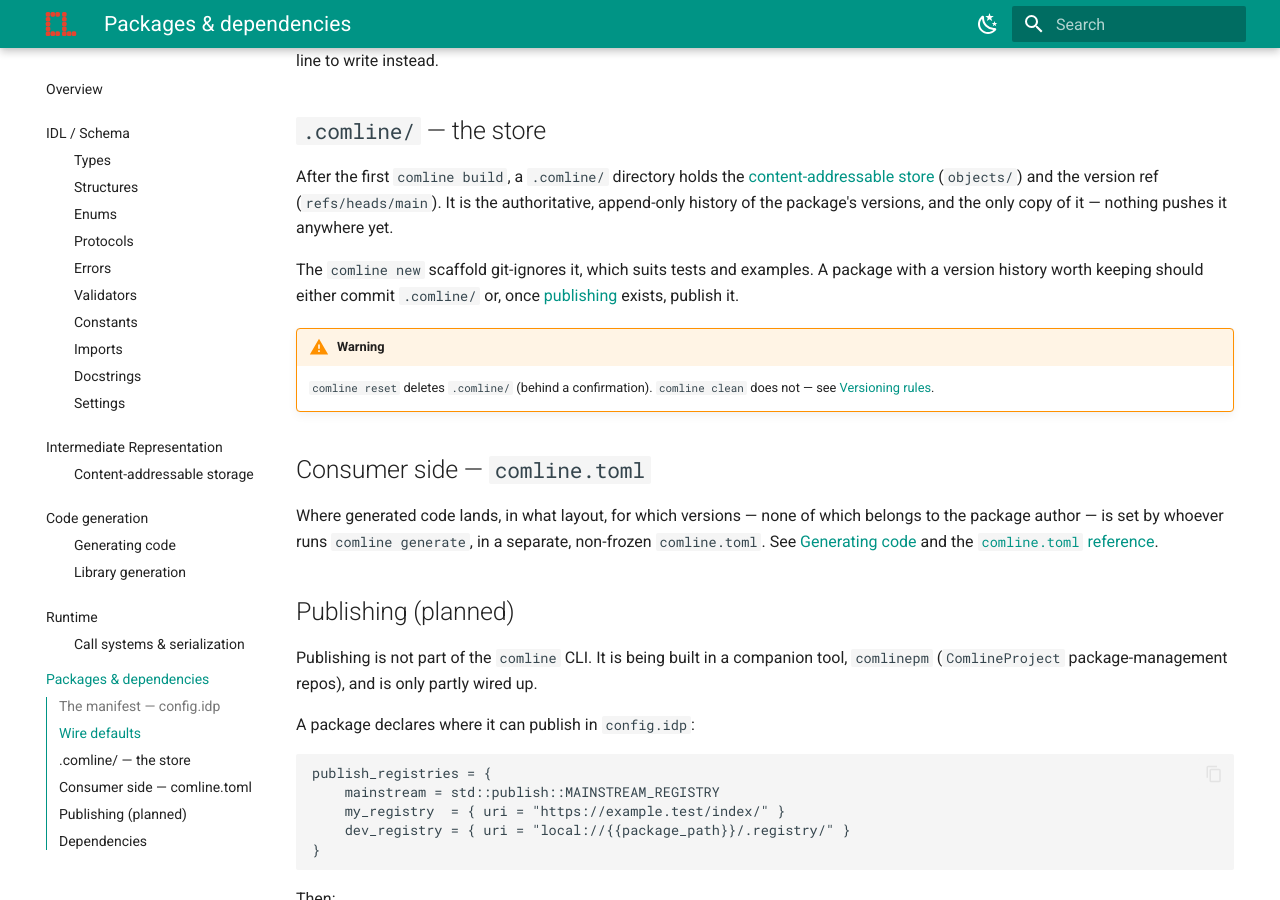
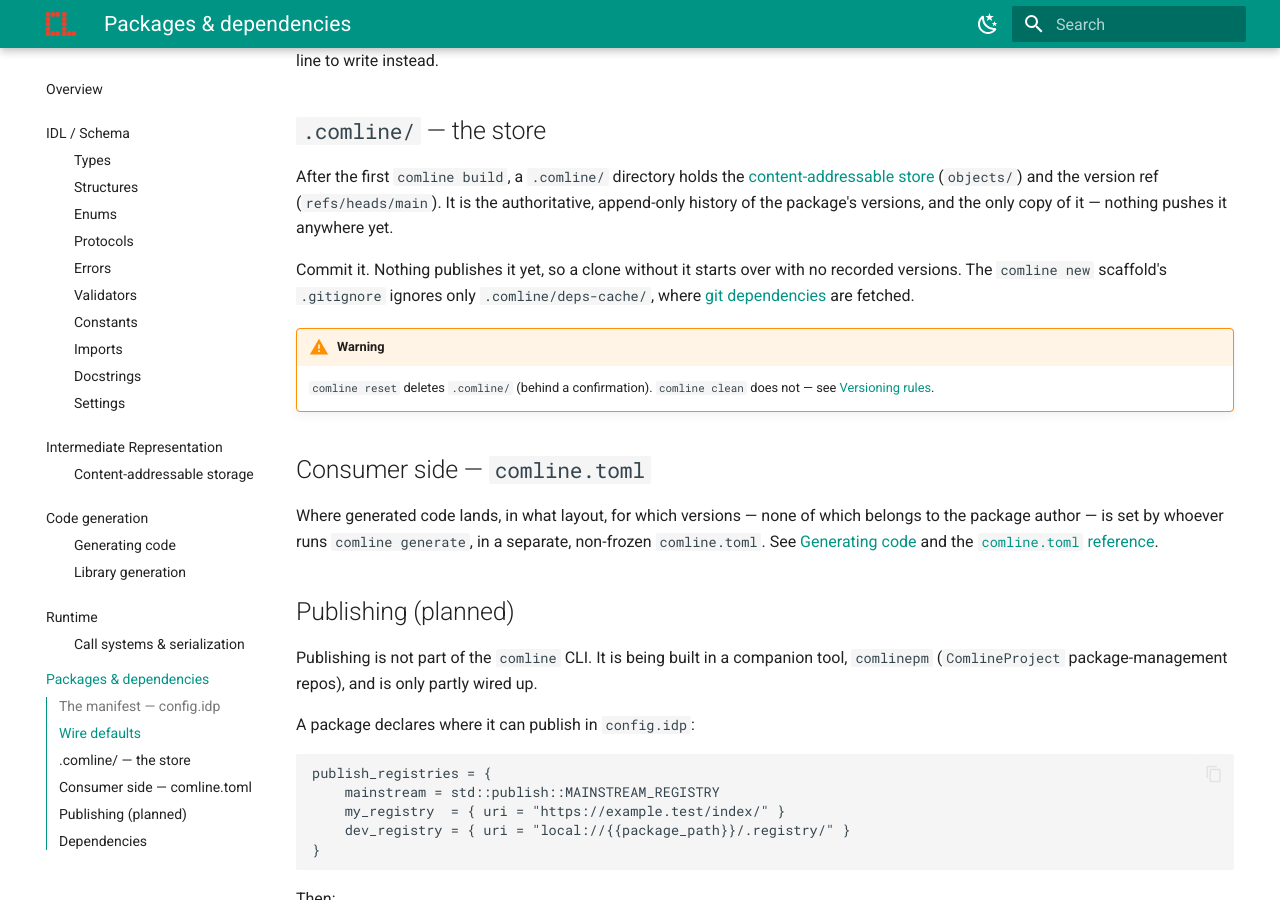
Before and after one commit to ComlineProject/docs, an MkDocs documentation site: the page built from docs/docs/guide/packages/index.md, in a window 1280 px wide and 900 px high, scrolled down 1880 px. Built offline with MkDocs 1.6.1 and Material for MkDocs 9.7.7, drawn with Linux system fonts in a browser that asks for light colours; the version menu is left out.

Commit message:
docs: commit .comline/; the scaffold ignores only fetched dependencies

```diff
--- a/docs/docs/guide/packages/index.md
+++ b/docs/docs/guide/packages/index.md
@@ -82,9 +82,9 @@ After the first `comline build`, a `.comline/` directory holds the
 (`refs/heads/main`). It is the authoritative, append-only history of the
 package's versions, and the only copy of it — nothing pushes it anywhere yet.
 
-The `comline new` scaffold git-ignores it, which suits tests and examples. A
-package with a version history worth keeping should either commit `.comline/` or,
-once [publishing](#publishing-planned) exists, publish it.
+Commit it. Nothing publishes it yet, so a clone without it starts over with no
+recorded versions. The `comline new` scaffold's `.gitignore` ignores only
+`.comline/deps-cache/`, where [git dependencies](#dependencies) are fetched.
 
 !!! warning
     `comline reset` deletes `.comline/` (behind a confirmation). `comline clean`
```
Also changed, not shown: docs/docs/getting-started.md (+1 -1 lines).
